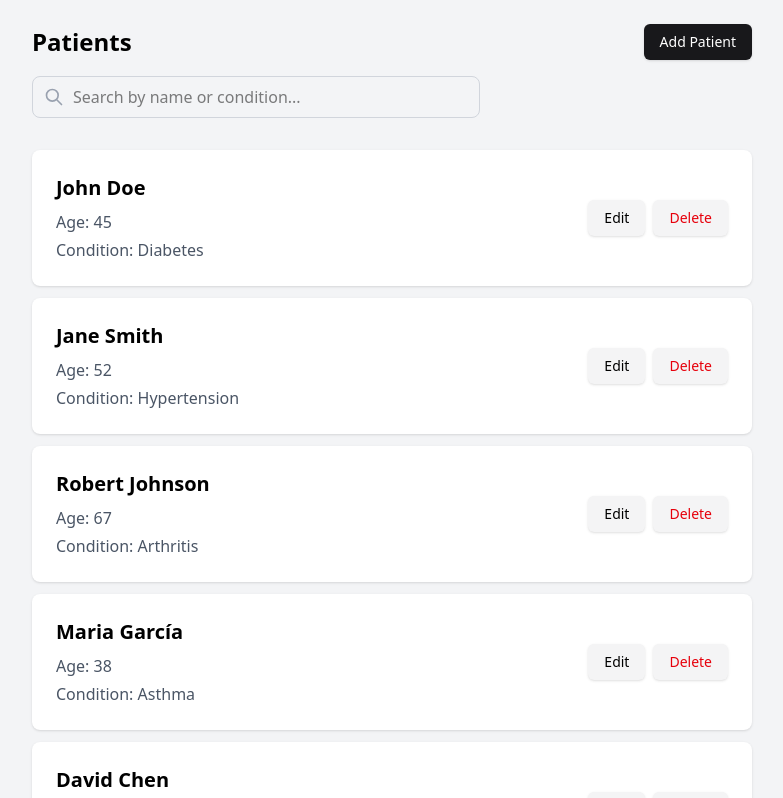
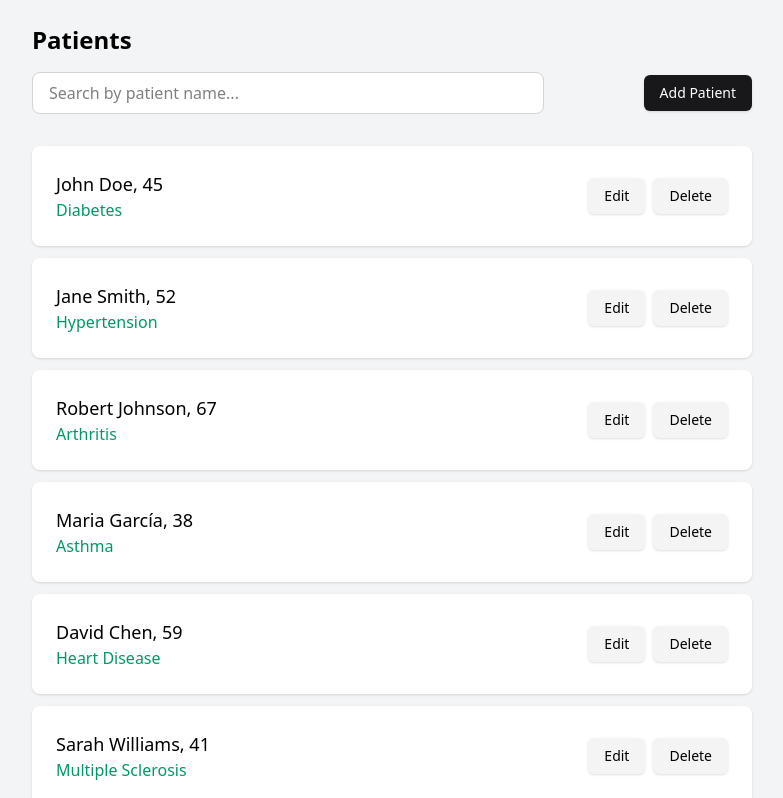
Before and after one commit to manumorante/track-patients, a React (Vite) app: page /patients in a window 1280 px wide. Shown: the top 798 px of the page, without its empty margins (248-1031 px from the left). Built offline with nearby package versions, Linux system fonts and the light colour scheme.

Commit message:
feat: implement patient data reset functionality and enhance PatientForm with mode support

```diff
--- a/src/components/PatientForm.tsx
+++ b/src/components/PatientForm.tsx
@@ -1,14 +1,16 @@
 import type { FormData } from '@/types'
 import { useForm } from 'react-hook-form'
 import Button from './Button'
+import Card from './Card'
 
 interface Props {
+  mode: 'create' | 'edit'
   onSubmit: (data: FormData) => void
   onCancel?: () => void
   defaultValues?: Partial<FormData>
 }
 
-export default function PatientForm({ onSubmit, onCancel, defaultValues }: Props) {
+export default function PatientForm({ mode, onSubmit, onCancel, defaultValues }: Props) {
   const {
     register,
     handleSubmit,
@@ -29,6 +31,11 @@ export default function PatientForm({ onSubmit, onCancel, defaultValues }: Props
   }
 
   return (
+    <Card className="mb-8">
+      <h2 className="mb-4 text-xl font-bold">
+        {mode === 'create' ? 'Add New Patient' : 'Edit Patient'}
+      </h2>
+
       <form onSubmit={handleSubmit(onSubmitForm)} className="space-y-4">
         <div>
           <label className="block text-sm font-medium text-gray-700">Name</label>
@@ -80,5 +87,6 @@ export default function PatientForm({ onSubmit, onCancel, defaultValues }: Props
           </Button>
         </div>
       </form>
+    </Card>
   )
 }
--- a/src/components/SearchInput.tsx
+++ b/src/components/SearchInput.tsx
@@ -1,48 +1,24 @@
-interface Props {
+import clsx from 'clsx'
+import type { InputHTMLAttributes } from 'react'
+
+type Props = Omit<InputHTMLAttributes<HTMLInputElement>, 'onChange'> & {
   value: string
   onChange: (value: string) => void
-  placeholder?: string
-  className?: string
-  minLength?: number
 }
 
-export default function SearchInput({
-  value,
-  onChange,
-  placeholder = 'Search...',
-  className = '',
-  minLength = 3,
-}: Props) {
-  const showHint = value.length > 0 && value.length < minLength
-
+export default function SearchInput({ value, onChange, className, ...props }: Props) {
   return (
-    <div className={className}>
-      <div className="relative">
-        <input
-          type="text"
-          value={value}
-          onChange={(e) => onChange(e.target.value)}
-          placeholder={placeholder}
-          className="w-full rounded-lg border border-gray-300 py-2 pr-4 pl-10 focus:border-blue-500 focus:ring-1 focus:ring-blue-500 focus:outline-none"
-        />
-        <svg
-          className="absolute top-1/2 left-3 h-5 w-5 -translate-y-1/2 text-gray-400"
-          fill="none"
-          stroke="currentColor"
-          viewBox="0 0 24 24">
-          <path
-            strokeLinecap="round"
-            strokeLinejoin="round"
-            strokeWidth={2}
-            d="M21 21l-6-6m2-5a7 7 0 11-14 0 7 7 0 0114 0z"
-          />
-        </svg>
-      </div>
-      {showHint && (
-        <div className="mt-1 text-sm text-gray-500">
-          Type at least {minLength} characters to search
-        </div>
+    <input
+      type="text"
+      value={value}
+      onChange={(e) => onChange(e.target.value)}
+      className={clsx(
+        'w-full rounded-lg border border-zinc-300 bg-white',
+        'focus:border-zinc-500 focus:ring-1 focus:ring-zinc-500 focus:outline-none',
+        'px-4 py-2',
+        className,
       )}
-    </div>
+      {...props}
+    />
   )
 }
--- a/src/hooks/index.ts
+++ b/src/hooks/index.ts
@@ -4,4 +4,5 @@ export {
   useCreatePatient,
   useUpdatePatient,
   useDeletePatient,
+  useResetPatients,
 } from './usePatients'
--- a/src/hooks/usePatients.ts
+++ b/src/hooks/usePatients.ts
@@ -4,6 +4,7 @@ import {
   deletePatient,
   getPatient,
   getPatients,
+  resetPatients,
   updatePatient,
 } from '@/services/api'
 import type { Patient } from '@/types'
@@ -58,3 +59,14 @@ export function useDeletePatient() {
     },
   })
 }
+
+export function useResetPatients() {
+  const queryClient = useQueryClient()
+
+  return useMutation({
+    mutationFn: resetPatients,
+    onSuccess: () => {
+      queryClient.invalidateQueries({ queryKey: ['patients'] })
+    },
+  })
+}
--- a/src/pages/PatientListPage.tsx
+++ b/src/pages/PatientListPage.tsx
@@ -1,5 +1,5 @@
 import { Button, Card, PatientForm, SearchInput } from '@/components'
-import { useCreatePatient, useDeletePatient, useUpdatePatient } from '@/hooks'
+import { useCreatePatient, useDeletePatient, useUpdatePatient, useResetPatients } from '@/hooks'
 import { useSearchPatients } from '@/hooks/useSearchPatients'
 import type { Patient } from '@/types'
 import { useState } from 'react'
@@ -12,6 +12,7 @@ export default function PatientListPage() {
   const createPatient = useCreatePatient()
   const updatePatient = useUpdatePatient()
   const deletePatient = useDeletePatient()
+  const resetPatients = useResetPatients()
 
   const handleSubmit = (data: Omit<Patient, 'id'>) => {
     if (formMode?.type === 'edit') {
@@ -28,47 +29,47 @@ export default function PatientListPage() {
   return (
     <>
       <div className="mb-8 space-y-4">
+        <h1 className="text-2xl font-bold">Patients</h1>
         <div className="flex items-center justify-between">
-          <h1 className="text-2xl font-bold">Patients</h1>
-          <Button onClick={() => setFormMode({ type: 'create' })}>Add Patient</Button>
-        </div>
-
           <SearchInput
             value={query}
             onChange={setQuery}
-          placeholder="Search by name or condition..."
-          className="max-w-md"
+            placeholder="Search by patient name..."
+            className="max-w-lg"
           />
+          <Button onClick={() => setFormMode({ type: 'create' })}>Add Patient</Button>
+        </div>
       </div>
 
       {formMode && (
-        <Card className="mb-8">
-          <h2 className="mb-4 text-xl font-bold">
-            {formMode.type === 'create' ? 'Add New Patient' : 'Edit Patient'}
-          </h2>
         <PatientForm
+          mode={formMode.type}
           onSubmit={handleSubmit}
           onCancel={() => setFormMode(null)}
           defaultValues={formMode.type === 'edit' ? formMode.patient : undefined}
         />
-        </Card>
       )}
 
       <div className="space-y-3">
         {isLoading ? (
           <div className="text-gray-500">Searching...</div>
         ) : patients?.length === 0 ? (
+          <>
             <div className="text-gray-500">No patients found</div>
+
+            <Button variant="secondary" onClick={() => resetPatients.mutate()} className="ml-2">
+              Reset data
+            </Button>
+          </>
         ) : (
           patients?.map((patient) => (
             <Card key={patient.id}>
               <div className="flex items-center justify-between">
                 <div>
-                  <h2 className="text-xl font-bold">{patient.name}</h2>
-                  <div className="mt-2 space-y-1 text-gray-600">
-                    <p>Age: {patient.age}</p>
-                    <p>Condition: {patient.primaryCondition}</p>
-                  </div>
+                  <h2 className="text-lg font-medium">
+                    {patient.name}, <span>{patient.age}</span>
+                  </h2>
+                  <p className="text-emerald-600">{patient.primaryCondition}</p>
                 </div>
 
                 <div className="flex gap-2">
@@ -78,10 +79,7 @@ export default function PatientListPage() {
                     Edit
                   </Button>
 
-                  <Button
-                    variant="secondary"
-                    onClick={() => deletePatient.mutate(patient.id)}
-                    className="text-red-600 hover:text-red-700">
+                  <Button variant="secondary" onClick={() => deletePatient.mutate(patient.id)}>
                     Delete
                   </Button>
                 </div>
--- a/src/services/api.ts
+++ b/src/services/api.ts
@@ -1,5 +1,6 @@
-import { usePatientsStore } from '@/store/patientsStore'
+import { usePatientsStore } from '@/stores/patientsStore'
 import type { Patient } from '@/types'
+import { patients as initialPatients } from '@/data/patients'
 
 const delay = () => new Promise((resolve) => setTimeout(resolve, 500))
 
@@ -56,3 +57,10 @@ export async function deletePatient(id: string): Promise<void> {
   const store = usePatientsStore.getState()
   store.setPatients(store.patients.filter((p) => p.id !== id))
 }
+
+export async function resetPatients(): Promise<Patient[]> {
+  await delay()
+  const store = usePatientsStore.getState()
+  store.setPatients(initialPatients)
+  return initialPatients
+}
```
Also changed, not shown: src/stores/patientsStore.ts (renamed from src/store/patientsStore.ts), src/stores/uiStore.ts (renamed from src/store/uiStore.ts). Lines whose indentation alone changed are shown as unchanged.
